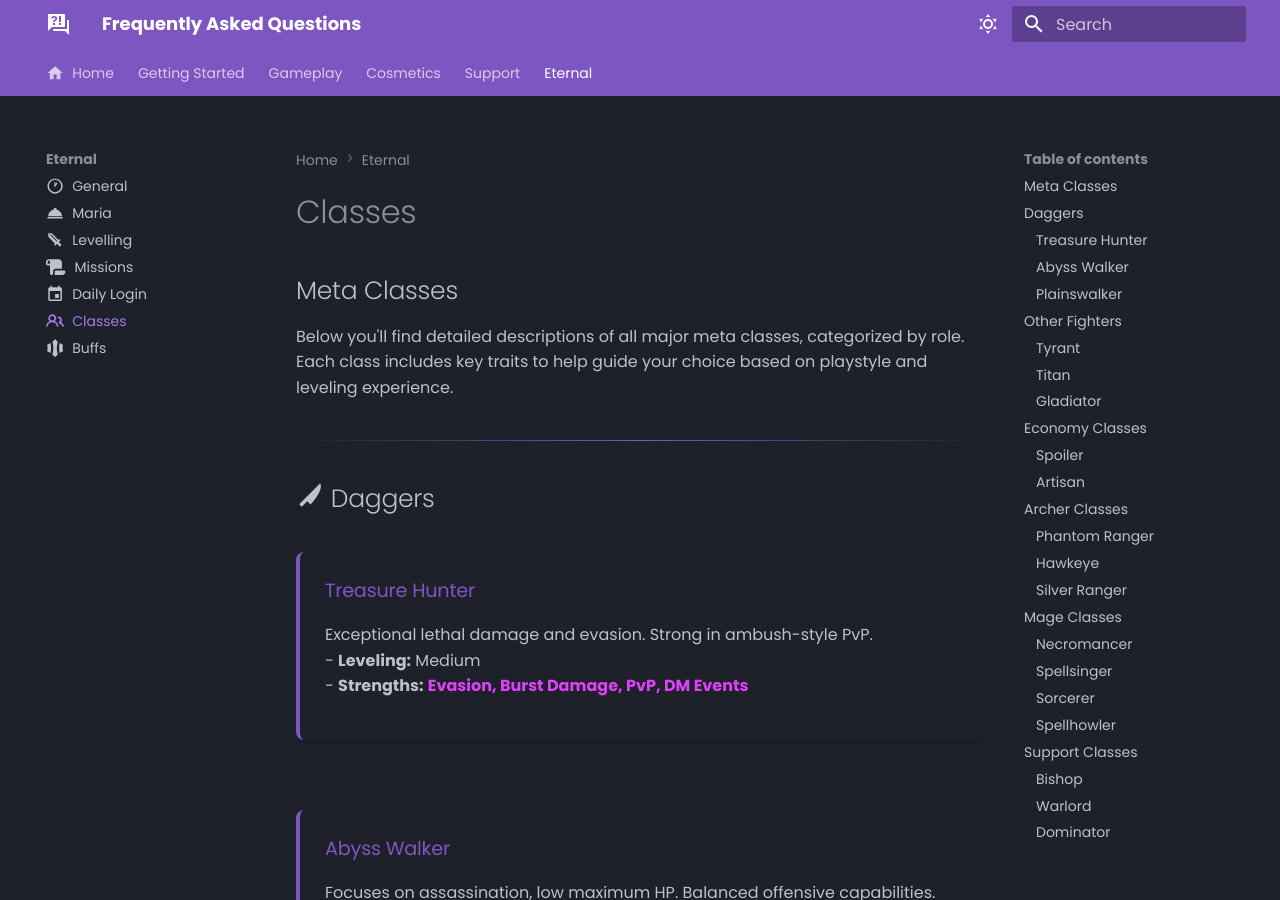
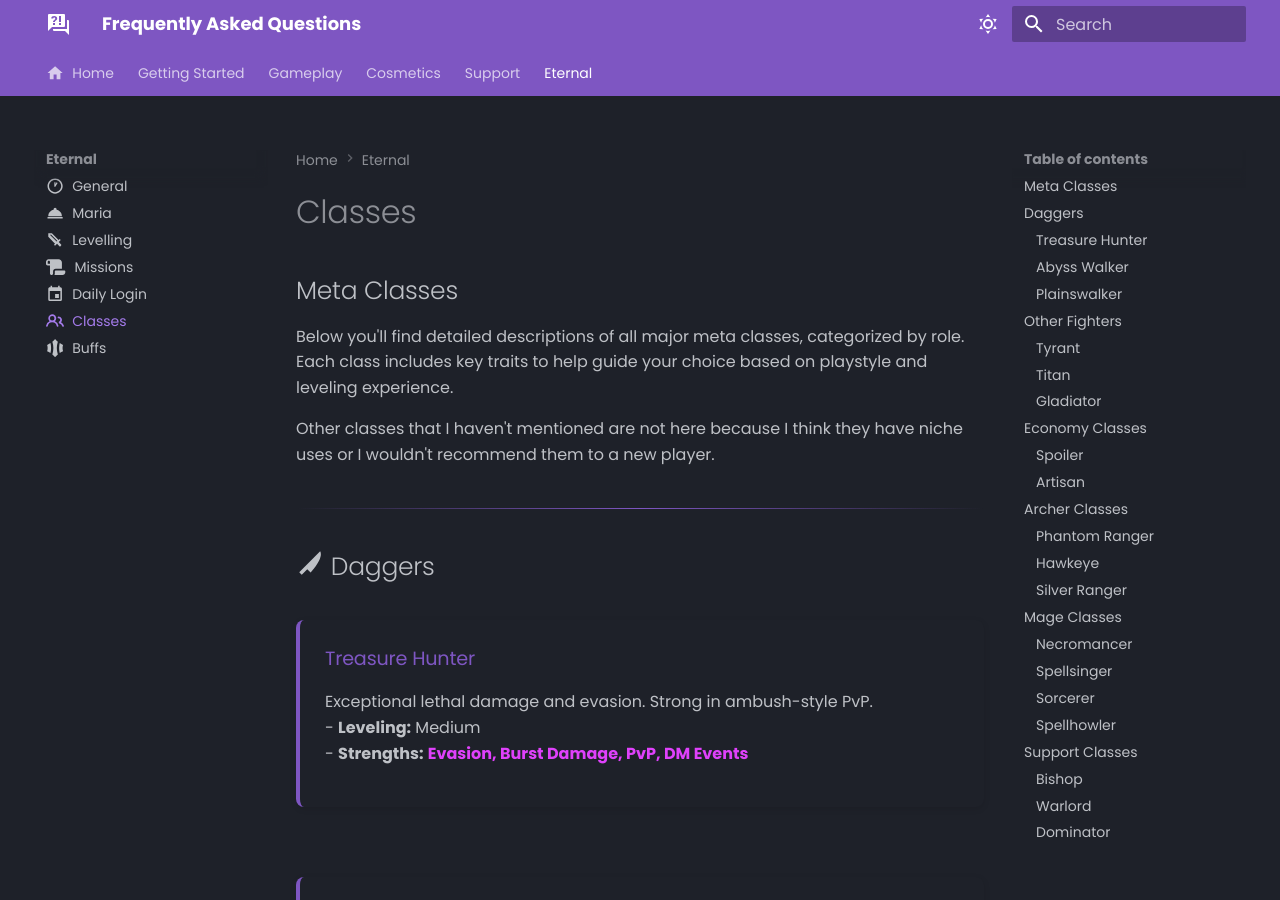
Before and after one commit to tab1-web/faq, an MkDocs documentation site: the page built from docs/eternal/classes.md, in a window 1280 px wide and 900 px high. Built offline with MkDocs 1.6.1 and Material for MkDocs 9.7.7, drawn with Linux system fonts in a browser that asks for light colours; some web fonts are replaced.

Commit message:
expanding classes description on meta classes point

```diff
--- a/docs/eternal/classes.md
+++ b/docs/eternal/classes.md
@@ -86,6 +86,8 @@ icon: octicons/people-16
 ## Meta Classes
 
 Below you'll find detailed descriptions of all major meta classes, categorized by role. Each class includes key traits to help guide your choice based on playstyle and leveling experience.
+
+Other classes that I haven't mentioned are not here because I think they have niche uses or I wouldn't recommend them to a new player.
 
 <hr class="role-divider">
 
```
